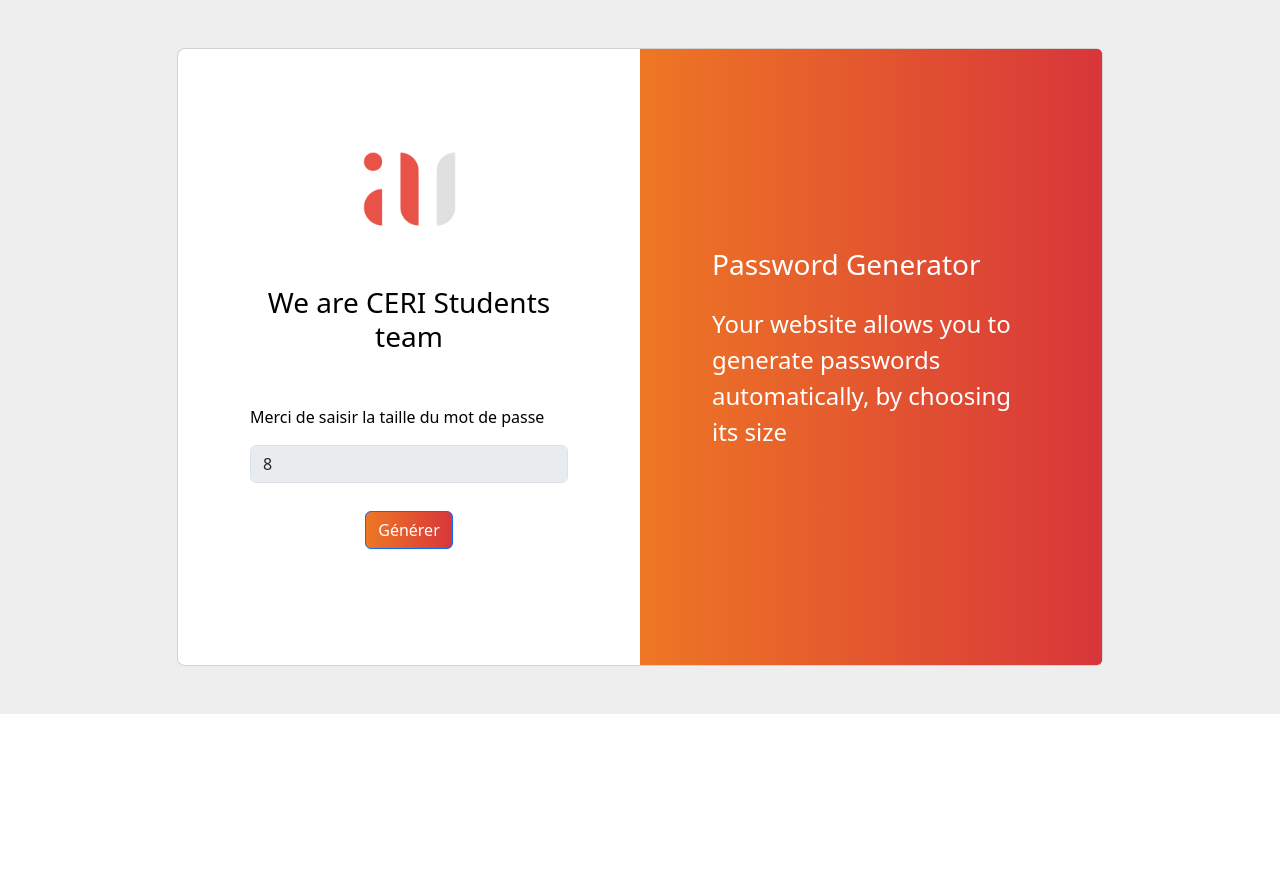
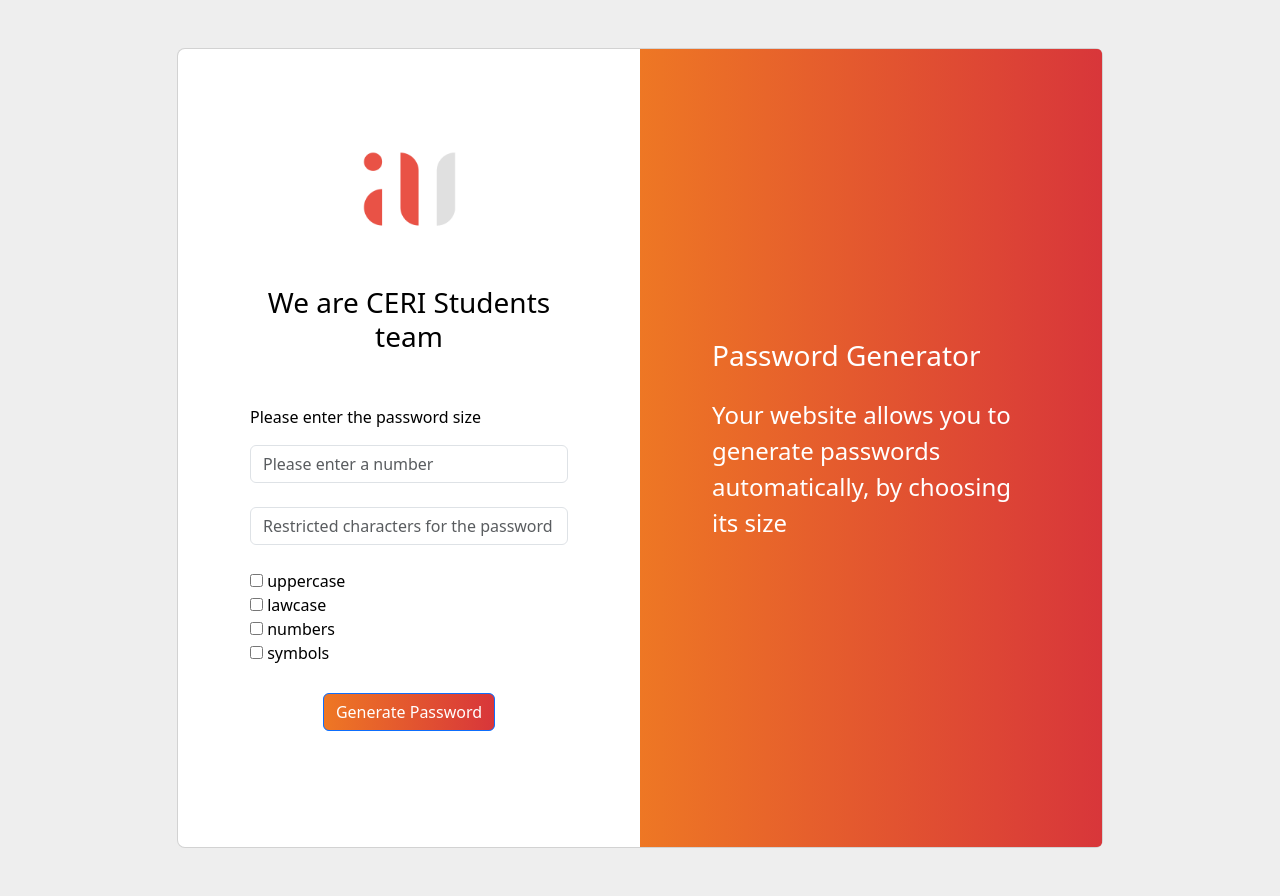
Before and after one commit to KHARBOUCHMohammed/processus-du-developpement-logiciel, a PHP site: page / in a window 1280 px wide. Before the commit the page ends 714 px from the top, so only its background shows below. Run offline with PHP 8.4, Linux system fonts and the light colour scheme.

Commit message:
ajout des checkbox

```diff
--- a/index.php
+++ b/index.php
@@ -1,106 +1,75 @@
+
 <?php
 
-    //require_once("paramPwd.php");
+function messageErreur($length){
 
-function generatePassword($length = 15) {
-    $characters = '0123456789abcdefghijklmnopqrstuvwxyzABCDEFGHIJKLMNOPQRSTUVWXYZ_~#';
-    $charactersLength = strlen($characters);
-    $randomString = '';
-    for ($i = 0; $i < $length; $i++) {
-        $randomString .= $characters[rand(0, $charactersLength - 1)];
+  if( $length == 0){
+    return "Erreur the number must not be zero !";
+  }
+  elseif($length > 30){
+    return "Erreur the password must not exceed 30 characters !";
+  }
+  else if ( $length == null  && empty($length)) {
+    return "Please enter a number between 1 and 30 ";
+  }
+  elseif ($length < 0) {
+       return "Erreur the number must not be negative !";
     }
-    return $randomString;
-}
+  else {
+      return "correct";
+  }
 
-$password = generatePassword();
-//echo $password;
+  }
+function generer_mot_de_passe($longueur ) {
 
 
+    if (messageErreur($longueur) == "correct"){
 
- $comb = 'abcdefghijklmnopqrstuvwxyzABCDEFGHIJKLMNOPQRSTUVWXYZ1234567890';
- $pass = array();
- $combLen = strlen($comb) - 1;
- for ($i = 0; $i < 8; $i++) {
-     $n = rand(0, $combLen);
-     $pass[] = $comb[$n];
- }
-// print(implode($pass));
+      $use_uppercase = isset($_POST['uppercase']); // Utilisation de lettres majuscules
+      $use_numbers = isset($_POST['numbers']); // Utilisation de chiffres
+      $use_symbols = isset($_POST['symbols']); // Utilisation de caractères spéciaux
+      $lawcase= isset($_POST['lawcase']);
+
+      $chars = '';
+      if ($use_uppercase) {
+          $chars .= 'ABCDEFGHIJKLMNOPQRSTUVWXYZ';
+      }
+      if ($lawcase) {
+        $chars .= 'abcdefghijklmnopqrstuvwxyz';
+    }
+      if ($use_numbers) {
+          $chars .= '0123456789';
+      }
+      if ($use_symbols) {
+          $chars .= '!@#$%^&*()_+-={}[]|\:;"<>,.?/~`';
+      }
+      else{
+        $chars = '0123456789abcdefghijklmnopqrstuvwxyzABCDEFGHIJKLMNOPQRSTUVWXYZ';
+      }
+
+
+        $lon = $_POST['taille'];
+        // Liste des caractères possibles dans le mot de passe
+       // $chars = '0123456789abcdefghijklmnopqrstuvwxyzABCDEFGHIJKLMNOPQRSTUVWXYZ';
+        // Initialisation du mot de passe
+        $mot_de_passe = '';
+        // Boucle pour générer le mot de passe caractère par caractère
+        for ($i = 0; $i < $lon; $i++) {
+          $mot_de_passe .= $chars[rand(0, strlen($chars) - 1)];
+        }
+        // Retourner le mot de passe généré
+         return $mot_de_passe;
+    } else {
+        return   $mot_de_passe = messageErreur($longueur) ;
+    }
+
+}
 
 
 
 
 
-$comb = "abcdefghijklmnopqrstuvwxyzABCDEFGHIJKLMNOPQRSTUVWXYZ0123456789";
-$shfl = str_shuffle($comb);
-$pwd = substr($shfl,0,8);
-//echo $pwd;
-
 ?>
-<?php  //require_once("paramPwd.php"); ?>
-
-<!--
-
-<!DOCTYPE html>
-<html>
-<head>
-    <meta charset="utf-8" />
-
-    <link rel="stylesheet" type="text/css" href="style.css">
-    <link href="https://cdn.jsdelivr.net/npm/bootstrap@5.3.0-alpha1/dist/css/bootstrap.min.css" rel="stylesheet" integrity="sha384-GLhlTQ8iRABdZLl6O3oVMWSktQOp6b7In1Zl3/Jr59b6EGGoI1aFkw7cmDA6j6gD" crossorigin="anonymous">
-    <script src="https://cdn.jsdelivr.net/npm/bootstrap@5.3.0-alpha1/dist/js/bootstrap.bundle.min.js" integrity="sha384-w76AqPfDkMBDXo30jS1Sgez6pr3x5MlQ1ZAGC+nuZB+EYdgRZgiwxhTBTkF7CXvN" crossorigin="anonymous"></script>
-<title>Page Title</title>
-</head>
-<body>
-<div class="card">
-  <div class="card-body">
-<?php //echo $password; ?>
-  </div>
-</div>
-
-
-<div class="card">
-  <div class="card-body">
-<?php //print(implode($pass));  ?>
-  </div>
-</div>
-
-<div class="card">
-  <div class="card-body">
-<?php //echo $pwd; ?>
-  </div>
-</div>-->
-
-<!--
-<form action='paramPwd.php'>
-<form >
-Nombre de mot de passe a générer : <input type='text' Name='nbrPasswd' value='1'>
-<br>
-Taille du mot de passe : <input type='text' Name='taille' >
-<br>-->
-<!--Type de mot de passe :     <select name='typePasswd'>
-<option value='1'>Chiffres uniquement</option>
-<option value='2'>Lettres uniquement</option>
-<option value='3'>Chiffres et lettres</option>
-<option value='4'>Tout caractères</option>
-</select>-->
-<!--<br>
-<input type='submit' value='Générer'>
-</form>
-
-
-</body>
-</html>
-
--->
-
-
-
-
-
-
-
-
-
 
 
 
@@ -137,19 +106,53 @@ Taille du mot de passe : <input type='text' Name='taille' >
                   <h3 class="mt-1 mb-5 pb-1">We are CERI Students team</h3>
                 </div>
 
-                <form action='paramPwd.php'>
-                  <p>Merci de saisir la taille du mot de passe</p>
+                     <form method="POST" >
+                  <p>Please enter the password size</p>
 
                   <div class="form-outline mb-4">
-                    <input input type='text' Name='taille' class="form-control"
-                      placeholder="5" value="8" disabled/>
+                    <input type='number' name='taille' class="form-control"
+                      placeholder="Please enter a number"  title='Please enter a number between 1 & 30' value=""/>
+                      <br>
+                      <input type='text' name='' class="form-control"
+                      placeholder="Restricted characters for the password"  title='' value=""/>
+                      <br>
+                      <label>
+                        <input type="checkbox" name="uppercase" value="">
+                        uppercase
+                        </label>
+                        <br>
+                        <label>
+                        <input type="checkbox" name="lawcase" value="">
+                        lawcase
+                        </label>
+                        <br>
+                        <label>
+                        <input type="checkbox" name="numbers" value="">
+                        numbers
+                        </label>
+                        <br>
+                        <label>
+                        <input type="checkbox" name="symbols" value="">
+                        symbols
+                        </label>
 
                   </div>
 
+                  <div class="form-outline mb-4">
 
 
+                    <?php
+
+                        if(isset($_POST['taille']) ){
+                          $mot_de_passe = generer_mot_de_passe($_POST['taille']);
+                          echo $mot_de_passe;
+                        }
+
+                    ?>
+                  </div>
+
                   <div class="text-center pt-1 mb-5 pb-1">
-                    <button class="btn btn-primary btn-block fa-lg gradient-custom-2 mb-3" type="submit">Générer</button>
+                    <button class="btn btn-primary btn-block fa-lg gradient-custom-2 mb-3" type="submit"> Generate Password</button>
 
                   </div>
 
--- a/paramPwd.php
+++ b/paramPwd.php
@@ -1,3 +1,4 @@
+
 <?php
 // Récupère les paramètres pour adapter selon les besoins de l'utilisateur
 //$SaisieNbrPasswd     = $_GET['nbrPasswd']    ;
```
Also changed, not shown: README.md (added).
